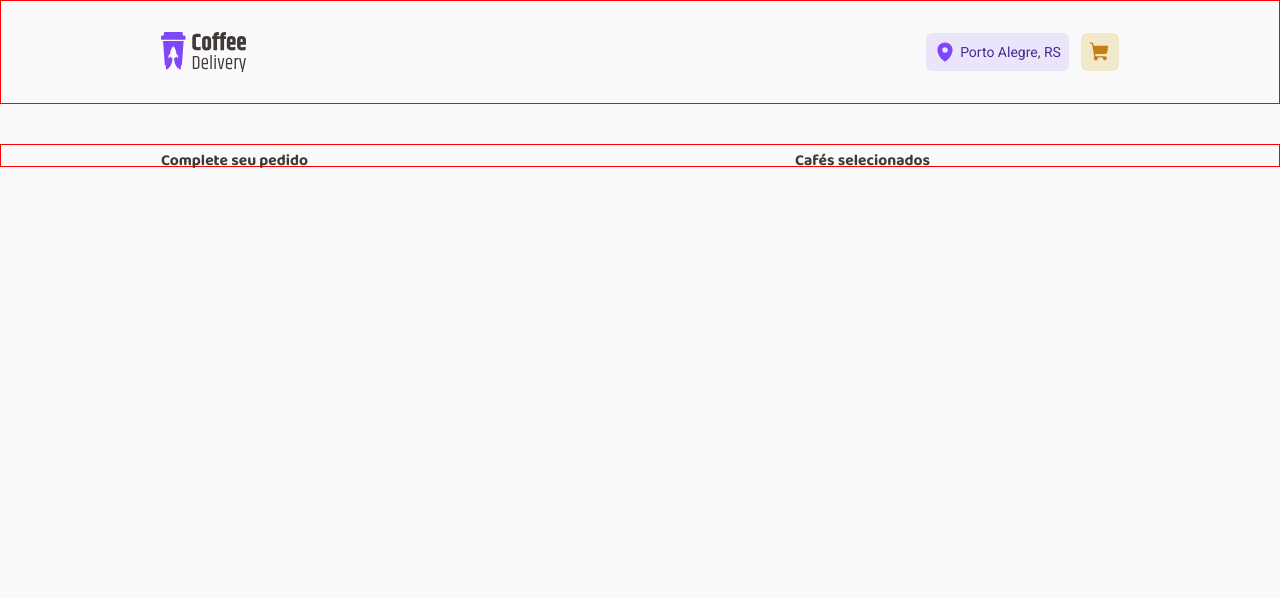
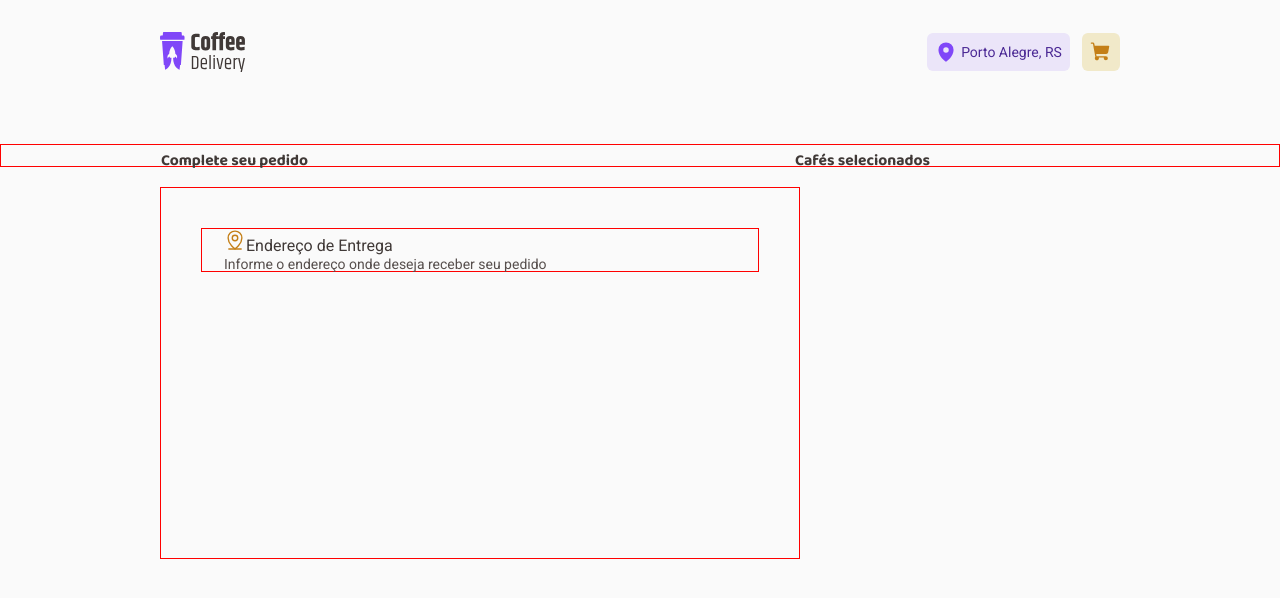
Before and after one commit to leticea/coffee-delivery, a React (Vite) app: page /cart in a window 1280 px wide. Shown: the top 598 px of the page. Built offline with nearby package versions, Linux system fonts and the light colour scheme.

Commit message:
feat(Cart): headline styles

```diff
--- a/src/components/Header/styles.ts
+++ b/src/components/Header/styles.ts
@@ -7,7 +7,7 @@ export const HeaderContainer = styled.header`
   align-items: center;
   padding: 32px 160px;
 
-  border: 1px solid red;
+  //border: 1px solid red;
 
   nav {
     display: flex;
--- a/src/pages/Cart/index.tsx
+++ b/src/pages/Cart/index.tsx
@@ -1,10 +1,22 @@
-import { Checkout } from "./styles";
+import { Headline, InfoContainer, Title } from "./styles";
+import { MapPinLine } from "phosphor-react";
 
 export function Cart() {
   return (
-    <Checkout>
-      <h1>Complete seu pedido</h1>
-      <h1>Cafés selecionados</h1>
-    </Checkout>
+    <>
+      <Title>
+        <h1>Complete seu pedido</h1>
+        <h1>Cafés selecionados</h1>
+      </Title>
+      <InfoContainer>
+        <Headline>
+          <h1>
+            <MapPinLine size={22} />
+            Endereço de Entrega
+          </h1>
+          <p>Informe o endereço onde deseja receber seu pedido</p>
+        </Headline>
+      </InfoContainer>
+    </>
   );
 }
--- a/src/pages/Cart/styles.ts
+++ b/src/pages/Cart/styles.ts
@@ -1,6 +1,6 @@
 import styled from "styled-components";
 
-export const Checkout = styled.div`
+export const Title = styled.div`
   width: 100%;
   height: 2.3rem;
   margin: 4rem 0;
@@ -18,3 +18,56 @@ export const Checkout = styled.div`
 
   border: 1px solid red;
 `;
+
+export const InfoContainer = styled.div`
+  display: flex;
+  /* flex-direction: column;
+  align-items: flex-start; */
+  margin: -20px 0 0 160px;
+  //gap: 32px;
+
+  width: 64rem;
+  height: 37.2rem;
+
+  border: 1px solid red;
+`;
+
+export const Headline = styled.div`
+  display: flex;
+  flex-direction: column;
+
+  margin: 4rem 4rem 0 4rem;
+  //gap: 8px;
+
+  width: 56rem;
+  height: 4.4rem;
+
+  border: 1px solid red;
+
+  h1 {
+    font-family: "Roboto";
+    font-weight: 400;
+    font-size: 1.6rem;
+    margin: 0 0 0 2.2rem;
+
+    color: ${(props) => props.theme["gray-800"]};
+  }
+
+  p {
+    font-family: "Roboto";
+    font-size: 1.4rem;
+    line-height: 130%;
+
+    margin: 0 0 0 2.2rem;
+
+    color: ${(props) => props.theme["gray-700"]};
+  }
+
+  svg {
+    color: ${(props) => props.theme["yellow-600"]};
+  }
+`;
+
+// addressInfo
+
+// paymentInfo
```
